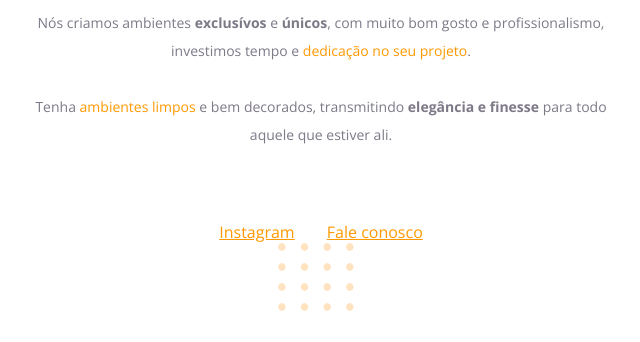
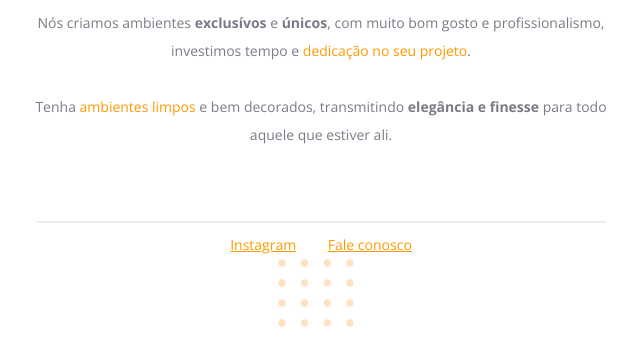
Before and after one commit to tfstam/explorer-stage-02-01, a plain HTML site: page index.html in a window 1280 px wide. Shown: the part 468-810 px from the top of the page, without its empty margins (319-959 px from the left). Drawn offline with nearby package versions, Linux system fonts and the light colour scheme.

Commit message:
Bordas e classificações de elementos

```diff
--- a/index.html
+++ b/index.html
@@ -32,6 +32,7 @@
     </div>
 
     <div id="footer">
+      <div class="line"></div>
       <a href="https://instagram.com/moveisparavoce">Instagram</a>
       <a href="mailto:contato@moveisparavoce.com">Fale conosco</a>
     </div>
--- a/style.css
+++ b/style.css
@@ -29,13 +29,20 @@ span, a {
   color: #FF9900;
 }
 
-p {
+p, #footer {
   color: #7D7987;
 
   font-size: 14px;
   line-height: 28px;
 }
 
+.line {
+  width: 568px;
+  height: 0;
+  margin: 0 auto 8px;
+  border: 1px solid #ECEFF2;
+}
+
 #footer a + a {
   margin-left: 28px;
 }
```
